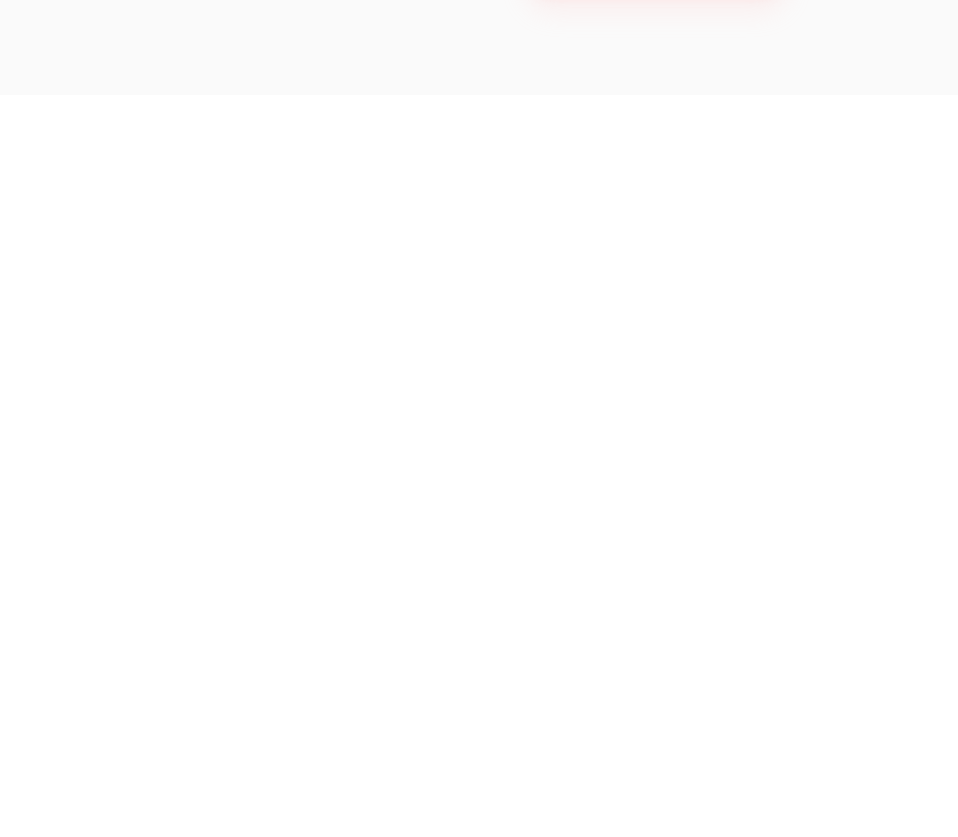
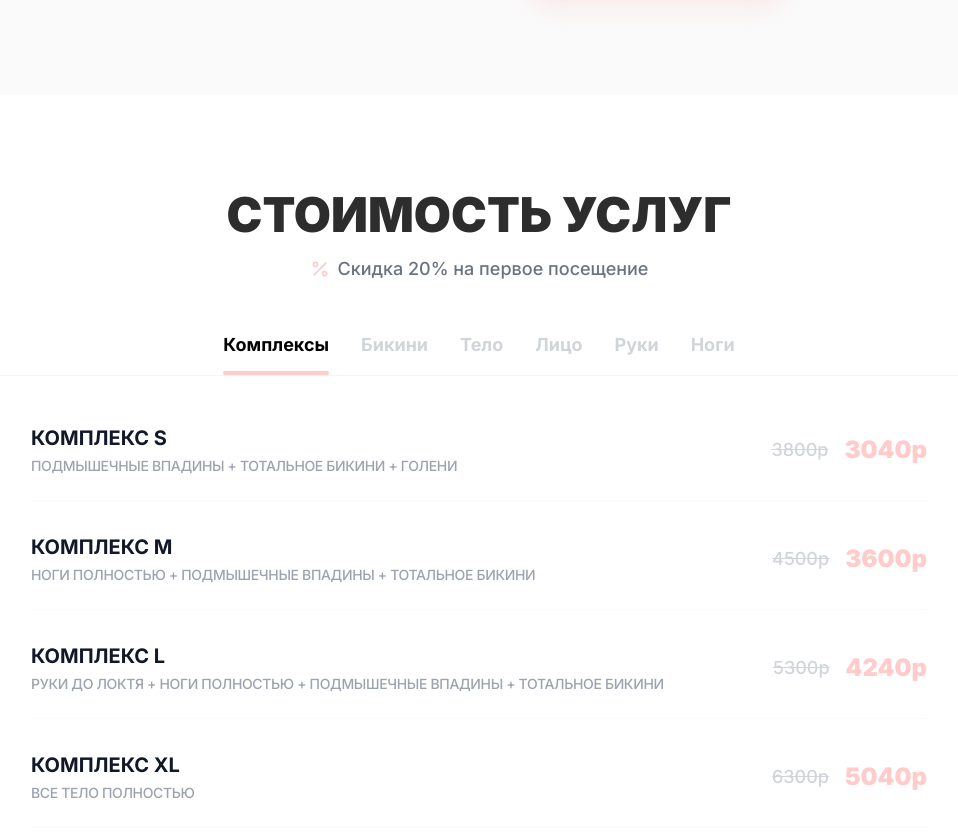
Before and after one commit to Mitrofanoff1/Kristll, a Next.js app: page / in a window 1280 px wide. Shown: the part 1953-2790 px from the top of the page, without its empty margins (161-1119 px from the left). Before the commit the page ends 2048 px from the top, so only its background shows below. Built offline with nearby package versions, Linux system fonts and the light colour scheme.

Commit message:
Update page.tsx

```diff
--- a/app/page.tsx
+++ b/app/page.tsx
@@ -1,16 +1,15 @@
 import Hero from "@/components/Hero";
-import Block3 from "@/components/Block3"; // Импортируем новый блок
+import Block3 from "@/components/Block3";
+import Price from "@/components/Price"; // Импортируем прайс
 import Block2 from "@/components/Block2";
 
 export default function Home() {
   return (
     <main className="min-h-screen bg-white">
       <Hero />
+      <Block3 />
+      <Price /> {/* Ставим прайс третьим блоком */}
 
-      {/* Теперь Block3 идет сразу вторым */}
-      <Block3 />
-
-      {/* Block2 пока скрыт или будет в самом конце */}
       {/* <Block2 /> */}
     </main>
   );
```
